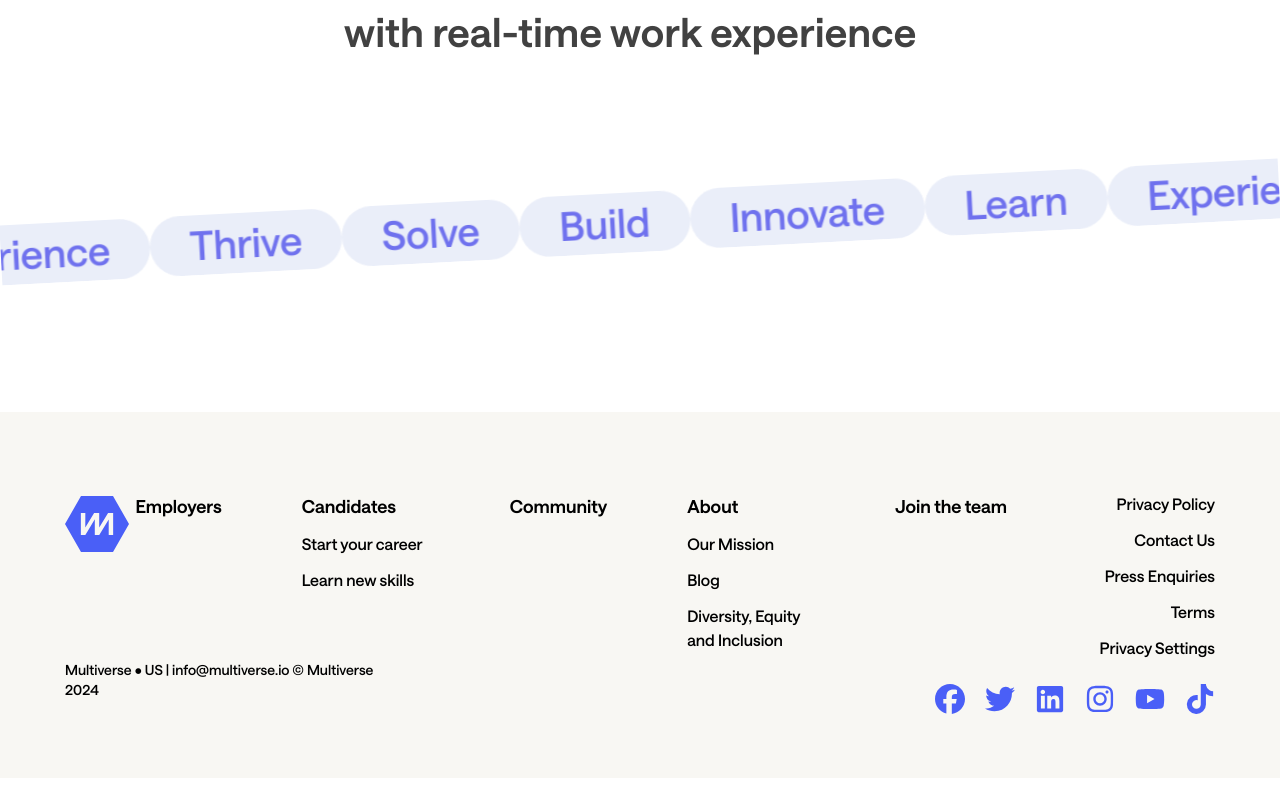
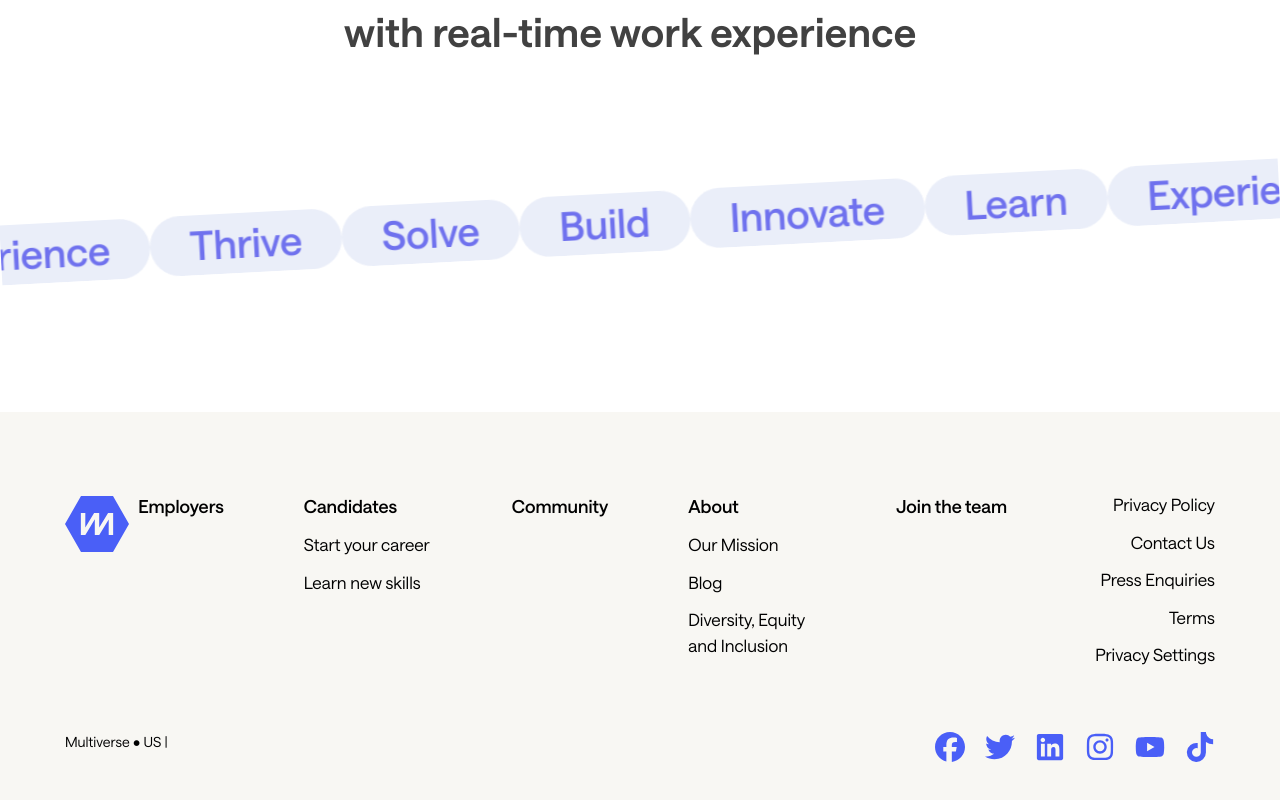
Before and after one commit to internquest/realternships, a Next.js app: page / in a window 1280 px wide. Shown: the part 3393-4193 px from the top of the page. Before the commit the page ends 4171 px from the top, so only its background shows below. Built offline with nearby package versions, Linux system fonts and the light colour scheme.

Commit message:
changes in footer

```diff
--- a/src/components/Footer.jsx
+++ b/src/components/Footer.jsx
@@ -10,12 +10,12 @@ import {
 } from "react-icons/fa6";
 import Link from "next/link";
 import footer from "@/assets/global/footer.svg";
-import { MediumFont, SemiBoldFont } from "@/utils/fonts";
+import { MediumFont } from "@/utils/fonts";
 
 const Footer = () => {
   return (
     <div className="h-auto w-full bg-[#F8F7F3]">
-      <div className="mx-auto h-max w-full px-4 pt-10 lg:px-16 xl:w-[1150px] xl:px-0 2xl:w-[1311px]">
+      <div className="mx-auto h-max w-full px-6 pt-10 lg:px-16 xl:w-[1150px] xl:px-0 2xl:w-[1311px]">
         <div className="hidden h-max w-full lg:inline-block">
           <div className="flex w-full flex-col px-4 pb-16 pt-10 lg:px-0 2xl:pt-0">
             <div className="flex w-full items-start justify-between">
@@ -26,103 +26,95 @@ const Footer = () => {
               />
               <div className="flex w-max items-start justify-end gap-x-6 lg:gap-x-20">
                 <div
-                  style={SemiBoldFont.style}
+                  style={MediumFont.style}
                   className="text-lg hover:underline"
                 >
                   Employers
                 </div>
                 <div className="flex w-32 flex-col items-start justify-start gap-y-3">
-                  <span style={SemiBoldFont.style} className="text-lg">
+                  <span style={MediumFont.style} className="text-lg">
                     Candidates
                   </span>
                   <Link href="" className="hover:underline">
-                    <span style={MediumFont.style}>Start your career</span>
+                    <span className="text-[17px]">Start your career</span>
                   </Link>
                   <Link href="" className="hover:underline">
-                    <span style={MediumFont.style}>Learn new skills</span>
+                    <span className="text-[17px]">Learn new skills</span>
                   </Link>
                 </div>
                 <div
-                  style={SemiBoldFont.style}
+                  style={MediumFont.style}
                   className="text-lg hover:underline"
                 >
                   Community
                 </div>
                 <div className="flex w-32 flex-col items-start justify-start gap-y-3">
-                  <span className="text-lg" style={SemiBoldFont.style}>
+                  <span className="text-lg" style={MediumFont.style}>
                     About
                   </span>
                   <Link href="" className="hover:underline">
-                    <span style={MediumFont.style}>Our Mission</span>
+                    <span className="text-[17px]">Our Mission</span>
                   </Link>
                   <Link href="" className="hover:underline">
-                    <span style={MediumFont.style}>Blog</span>
+                    <span className="text-[17px]">Blog</span>
                   </Link>
                   <Link href="" className="hover:underline">
-                    <span style={MediumFont.style}>
+                    <span className="text-[17px]">
                       Diversity, Equity and Inclusion
                     </span>
                   </Link>
                 </div>
                 <div
-                  style={SemiBoldFont.style}
+                  style={MediumFont.style}
                   className="text-lg hover:underline"
                 >
                   Join the team
                 </div>
                 <div className="hidden w-32 flex-col items-end justify-end gap-y-3 xl:flex">
                   <Link href="" className="hover:underline">
-                    <span style={MediumFont.style}>Privacy Policy</span>
+                    <span className="text-[17px]">Privacy Policy</span>
                   </Link>
                   <Link href="" className="hover:underline">
-                    <span style={MediumFont.style}>Contact Us</span>
+                    <span className="text-[17px]">Contact Us</span>
                   </Link>
                   <Link href="" className="hover:underline">
-                    <span style={MediumFont.style}>Press Enquiries</span>
+                    <span className="text-[17px]">Press Enquiries</span>
                   </Link>
                   <Link href="" className="hover:underline">
-                    <span style={MediumFont.style}>Terms</span>
+                    <span className="text-[17px]">Terms</span>
                   </Link>
                   <Link href="" className="hover:underline">
-                    <span style={MediumFont.style}>Privacy Settings</span>
+                    <span className="text-[17px]">Privacy Settings</span>
                   </Link>
                 </div>
               </div>
             </div>
             <div className="flex w-full items-center justify-start gap-x-4 py-6 xl:hidden">
               <Link href="" className="hover:underline">
-                <span style={MediumFont.style}>Privacy Policy</span>
+                <span>Privacy Policy</span>
               </Link>
               <Link href="" className="hover:underline">
-                <span style={MediumFont.style}>Contact Us</span>
+                <span>Contact Us</span>
               </Link>
               <Link href="" className="hover:underline">
-                <span style={MediumFont.style}>Press Enquiries</span>
+                <span>Press Enquiries</span>
               </Link>
               <Link href="" className="hover:underline">
-                <span style={MediumFont.style}>Terms</span>
+                <span>Terms</span>
               </Link>
               <Link href="" className="hover:underline">
-                <span style={MediumFont.style}>Privacy Settings</span>
+                <span>Privacy Settings</span>
               </Link>
             </div>
             <div className="w-full items-center justify-between">
               <div className="flex flex-col items-start justify-center gap-y-10">
-                <div className="flex w-full items-start justify-between">
-                  <div className="w-80 text-sm" style={MediumFont.style}>
+                <div className="flex w-full items-start justify-between mt-16">
+                  <div className=" text-sm">
                     <span>
                       Multiverse • US |{" "}
-                      <Link
-                        href=""
-                        className="hover:underline"
-                        style={MediumFont.style}
-                      >
-                        info@multiverse.io
-                      </Link>{" "}
                     </span>
-                    <span style={MediumFont.style}>© Multiverse 2024</span>
                   </div>
-                  <div className="mt-6 flex items-center justify-center gap-x-5 text-3xl text-[#4A5FF7]">
+                  <div className="flex items-center justify-center gap-x-5 text-3xl text-[#4A5FF7]">
                     <Link href="">
                       <FaFacebook />
                     </Link>
@@ -147,63 +139,61 @@ const Footer = () => {
             </div>
           </div>
         </div>
-        <div className="flex h-max w-full flex-col items-start justify-start gap-y-6 px-6 pb-2 pt-8 sm:pb-12 lg:hidden">
+        <div className="flex h-max w-full flex-col items-start justify-start gap-y-6 pb-2 pt-8 sm:pb-12 lg:hidden">
           <Image
             src={footer}
             alt="image"
-            width={1200}
-            height={1200}
             className="h-16 w-16 object-contain"
           />
           <div className="flex w-full items-center justify-between">
-            <span className="text-lg font-medium" style={SemiBoldFont.style}>
+            <span className="text-lg font-medium" style={MediumFont.style}>
               Employers
             </span>
             <FaAngleRight />
           </div>
           <div className="flex w-full flex-col gap-y-3">
-            <span className="text-lg font-medium" style={SemiBoldFont.style}>
+            <span className="text-lg font-medium" style={MediumFont.style}>
               Candidates
             </span>
             <div className="flex w-full items-center justify-between">
               <Link href="" className="hover:underline">
-                <span style={MediumFont.style}>Start your career</span>
+                <span>Start your career</span>
               </Link>
               <FaAngleRight />
             </div>
             <div className="flex w-full items-center justify-between">
               <Link href="" className="hover:underline">
-                <span style={MediumFont.style}>Learn new skills</span>
+                <span>Learn new skills</span>
               </Link>
               <FaAngleRight />
             </div>
           </div>
 
           <div className="flex w-full items-center justify-between">
-            <span className="text-lg font-medium" style={SemiBoldFont.style}>
+            <span className="text-lg font-medium" style={MediumFont.style}>
               Community
             </span>
             <FaAngleRight />
           </div>
           <div className="flex w-full flex-col gap-y-3">
-            <span className="text-lg font-medium" style={SemiBoldFont.style}>
+            <span className="text-lg font-medium" style={MediumFont.style}>
               About
             </span>
             <div className="flex w-full items-center justify-between">
               <Link href="" className="hover:underline">
-                <span style={MediumFont.style}>Our Mission</span>
+                <span>Our Mission</span>
               </Link>
               <FaAngleRight />
             </div>
             <div className="flex w-full items-center justify-between">
               <Link href="" className="hover:underline">
-                <span style={MediumFont.style}>Blog</span>
+                <span>Blog</span>
               </Link>
               <FaAngleRight />
             </div>
             <div className="flex w-full items-center justify-between">
               <Link href="" className="hover:underline">
-                <span style={MediumFont.style}>
+                <span>
                   Diversity, Equity and Inclusion
                 </span>
               </Link>
@@ -211,7 +201,7 @@ const Footer = () => {
             </div>
           </div>
           <div className="flex w-full items-center justify-between">
-            <span className="text-lg font-medium" style={SemiBoldFont.style}>
+            <span className="text-lg font-medium" style={MediumFont.style}>
               Join the team
             </span>
             <FaAngleRight />
@@ -219,23 +209,23 @@ const Footer = () => {
           <div className="flex w-full flex-col gap-y-3">
             <div className="flex w-full items-center justify-start gap-x-20">
               <Link href="" className="hover:underline">
-                <span style={MediumFont.style}>Privacy Policy</span>
+                <span>Privacy Policy</span>
               </Link>
               <Link href="" className="hover:underline">
-                <span style={MediumFont.style}>Contact Us</span>
+                <span>Contact Us</span>
               </Link>
             </div>
             <div className="flex w-full items-center justify-start gap-x-20">
               <Link href="" className="hover:underline">
-                <span style={MediumFont.style}>Press Enquiries</span>
+                <span>Press Enquiries</span>
               </Link>
               <Link href="" className="hover:underline">
-                <span style={MediumFont.style}>Terms</span>
+                <span>Terms</span>
               </Link>
             </div>
             <div className="flex w-full items-center justify-start gap-x-6">
               <Link href="" className="hover:underline">
-                <span style={MediumFont.style}>Privacy Settings</span>
+                <span>Privacy Settings</span>
               </Link>
             </div>
           </div>
@@ -261,12 +251,12 @@ const Footer = () => {
           </div>
           <div className="flex w-full flex-col items-center justify-center gap-y-2">
             <div className="text-xs font-medium">
-              <span style={MediumFont.style}>
+              <span>
                 Multiverse • US | <Link href="">info@multiverse.io</Link>
               </span>
             </div>
             <div className="text-xs font-medium">
-              <span style={MediumFont.style}>© Multiverse 2024</span>
+              <span>© Multiverse 2024</span>
             </div>
           </div>
         </div>
```
